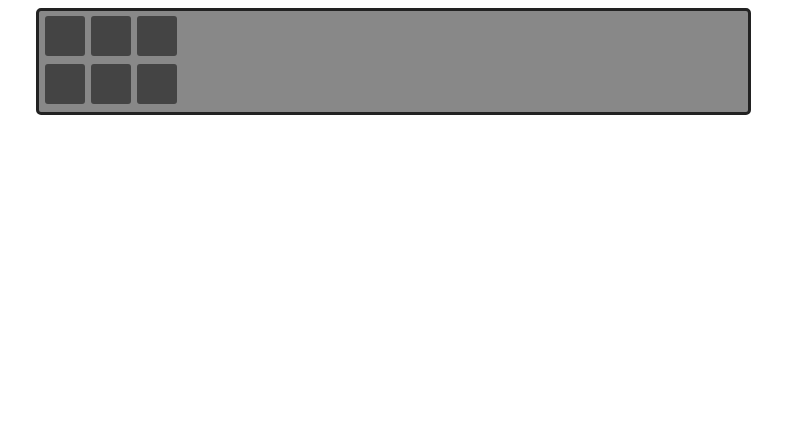
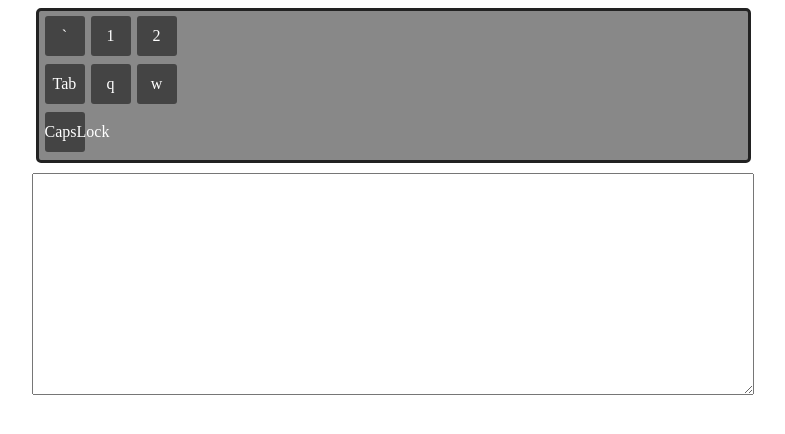
Before and after one commit to Louise-Birulia-Bezenson/virtual_keyboard, a plain HTML site: page virual_keyboard/index.html in a window 1280 px wide. Shown: the whole page, without its empty margins (247-1032 px from the left). Drawn offline with Linux system fonts and the light colour scheme.

Commit message:
feat: get imput to texterea

```diff
--- a/virual_keyboard/index.js
+++ b/virual_keyboard/index.js
@@ -238,13 +238,30 @@ const config = {
             caps: 'Ц',
             shiftCaps: 'ц',
         },
+    },
+
+
+    CapsLock: {
+    en: {
+        caseDown: 'CapsLock',
+        caseUp: 'CapsLock',
+        caps: 'CapsLock',
+        shiftCaps: 'CapsLock',
+    },
+    ru: {
+        caseDown: 'CapsLock',
+        caseUp: 'CapsLock',
+        caps: 'CapsLock',
+        shiftCaps: 'CapsLock',
+    },
     }
 
 };
 
 const rows = [
     ['Backquote', 'Digit1', 'Digit2'],
-    ['Tab', 'KeyQ', 'KeyW']
+    ['Tab', 'KeyQ', 'KeyW'],
+    ['CapsLock']
 ];
 
 
@@ -260,6 +277,7 @@ function generateKeyboard() {
         row.forEach((key) => {
             const keyElement = document.createElement('div');
             keyElement.classList.add('key');
+            keyElement.dataset.key = key;
 
             const ruElement = document.createElement('div');
             ruElement.classList.add('ru');
@@ -267,7 +285,7 @@ function generateKeyboard() {
 
             const enElement = document.createElement('div');
             enElement.classList.add('en');
-            enElement.innerHTML = `<span class='caseDown hidden'>${config[key].en.caseDown}</span><span class='caseUp hidden'>${config[key].en.caseUp}</span><span class='caps hidden'>${config[key].en.caps}</span><span class='shiftCaps hidden'>${config[key].en.shiftCaps}</span>`
+            enElement.innerHTML = `<span class='caseDown '>${config[key].en.caseDown}</span><span class='caseUp hidden'>${config[key].en.caseUp}</span><span class='caps hidden'>${config[key].en.caps}</span><span class='shiftCaps hidden'>${config[key].en.shiftCaps}</span>`
 
             keyElement.appendChild(ruElement);
             keyElement.appendChild(enElement);
@@ -280,6 +298,42 @@ function generateKeyboard() {
 }
 generateKeyboard()
 
+
+let allKey = document.querySelectorAll(".key");
+allKey.forEach((el) =>{
+    el.addEventListener("mousedown", event => {
+        el.classList.add('active');
+    });
+    el.addEventListener("mouseup", event => {
+        el.classList.remove('active');
+    });
+});
+
+function generateTextarea() {
+    let screen = document.createElement('textarea');
+    screen.classList.add('textarea');
+    screen.id ='textarea';
+
+    document.body.appendChild(screen);
+}
+
+generateTextarea();
+
+let textereaElement = document.getElementById('textarea');
+
+    allKey.forEach((el) =>{
+        el.addEventListener("click", imput => {
+            if ( document.querySelector('.active[data-key = ShiftLeft ]') || document.querySelector('.active[data-key = ShiftRight ]')){
+                textereaElement.value = textereaElement.value + el.querySelector (".en").querySelector('.caseUP').innerText;
+            }
+            if (document.querySelector('.active[data-key = CapsLock ]') || document.querySelector('.active[data-key = CapsLock ]')){
+                textereaElement.value = textereaElement.value + el.querySelector (".en").querySelector('.caps').innerText;
+            }
+            textereaElement.value = textereaElement.value + el.querySelector (".en").querySelector('.caseDown').innerText;
+        });
+    });
+
+
 function init() {
     let title = "";
     let screen = "";
--- a/virual_keyboard/style.css
+++ b/virual_keyboard/style.css
@@ -88,3 +88,17 @@
 .hidden {
     display: none;
 }
+.active {
+    background-color: #2cfd72;
+    border-radius: 50px;
+}
+
+.textarea {
+    display: block;
+    width: 700px;
+    height: 200px;
+    margin: 10px auto 10px;
+    padding: 10px;
+    font-size: 18px;
+    color: #444444;
+}
```
